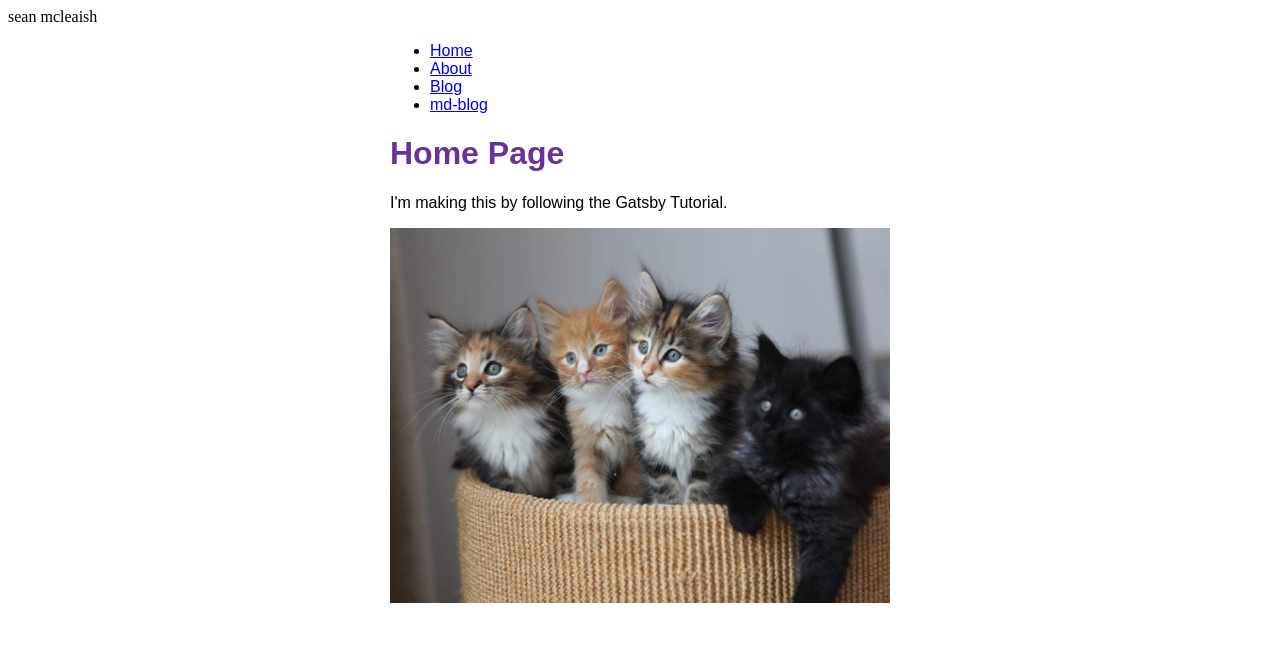
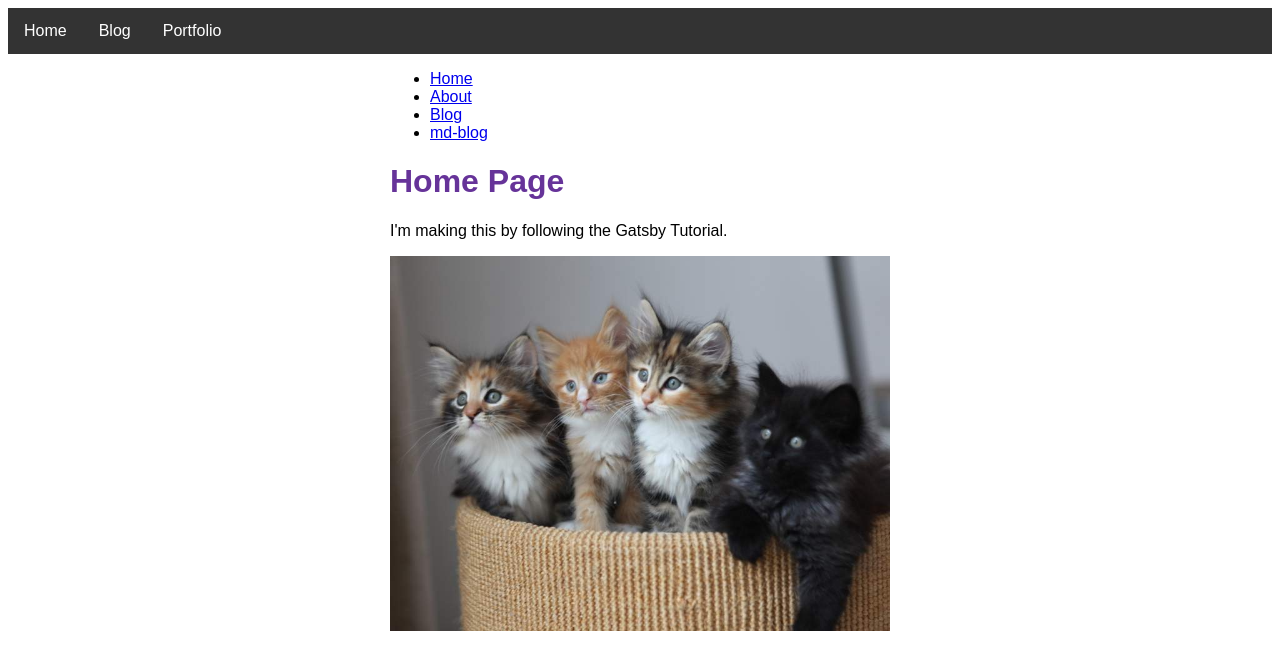
Before and after one commit to SMcLeaish/cloud_resume, a Gatsby site: page / in a window 1280 px wide. Built offline with nearby package versions, Linux system fonts and the light colour scheme; Gatsby itself is replaced by a stand-in of ours.

Commit message:
ok nav bar, going to try out tailwind

```diff
--- a/src/components/layout.js
+++ b/src/components/layout.js
@@ -1,28 +1,27 @@
-import * as React from 'react'
-import { Link, useStaticQuery, graphql } from 'gatsby'
+import * as React from "react";
+import { Link, useStaticQuery, graphql } from "gatsby";
 import {
   container,
   heading,
   navLinks,
   navLinkItem,
   navLinkText,
-  siteTitle,
-} from './layout.module.css'
-
+} from "./layout.module.css";
+import Navbar from "./navbar";
 const Layout = ({ pageTitle, children }) => {
-  const data = useStaticQuery(graphql`
-    query {
-      site {
-        siteMetadata {
-          title
-        }
-      }
-    }
-  `)
+  /*const data = useStaticQuery(graphql`*/
+    /*query {*/
+      /*site {*/
+        /*siteMetadata {*/
+          /*title*/
+        /*}*/
+      /*}*/
+    /*}*/
+  /*`);*/
 
   return (
     <>
-      <header className={siteTitle}>{data.site.siteMetadata.title}</header>
+      <Navbar />
       <div className={container}>
         <nav>
           <ul className={navLinks}>
@@ -54,7 +53,7 @@ const Layout = ({ pageTitle, children }) => {
         </main>
       </div>
     </>
-  )
-}
+  );
+};
 
-export default Layout
+export default Layout;
--- a/src/components/layout.module.css
+++ b/src/components/layout.module.css
@@ -18,15 +18,3 @@
 .nav-link-text {
   color: black;
 }
-
-.site-title {
-  font-size: 1.5rem;
-  color: #d3d3d3;
-  width: 100%;
-  font-weight: 700;
-  margin: 1rem 0;
-  padding-left: 1rem;
-  background-color: #A9A9A9;
-  border-bottom: 1px solid black;
-  text-align: left;
-}
--- /dev/null
+++ b/src/components/navbar.js
@@ -0,0 +1,15 @@
+import React from "react"
+import { Link } from "gatsby"
+import { navbar } from "./navbar.module.css"
+
+const Navbar = () => (
+  <nav className={navbar}>
+    <ul>
+      <li><Link to="/" activeClassName={navbar.active}>Home</Link></li>
+      <li><Link to="/blog" activeClassName={navbar.active}>Blog</Link></li>
+      <li><Link to="/portfolio" activeClassName={navbar.active}>Portfolio</Link></li>
+    </ul>
+  </nav>
+)
+
+export default Navbar
--- /dev/null
+++ b/src/components/navbar.module.css
@@ -0,0 +1,38 @@
+/* Navbar.module.css */
+.navbar {
+    background-color: #333;
+    overflow: hidden;
+    font-family: Arial, sans-serif;
+}
+
+.navbar ul {
+    list-style-type: none;
+    margin: 0;
+    padding: 0;
+    display: flex;
+    justify-content: left;
+}
+
+.navbar li {
+    float: left;
+}
+
+.navbar li a {
+    display: block;
+    color: white;
+    text-align: center;
+    padding: 14px 16px;
+    text-decoration: none;
+    transition: background-color 0.3s;
+}
+
+.navbar li a:hover {
+    background-color: #555;
+}
+
+@media screen and (max-width: 600px) {
+    .navbar ul {
+        flex-direction: column;
+        width: 100%;
+    }
+}
```
Also changed, not shown: src/components/seo.js (+9 -7 lines). Lines whose indentation alone changed are shown as unchanged.
